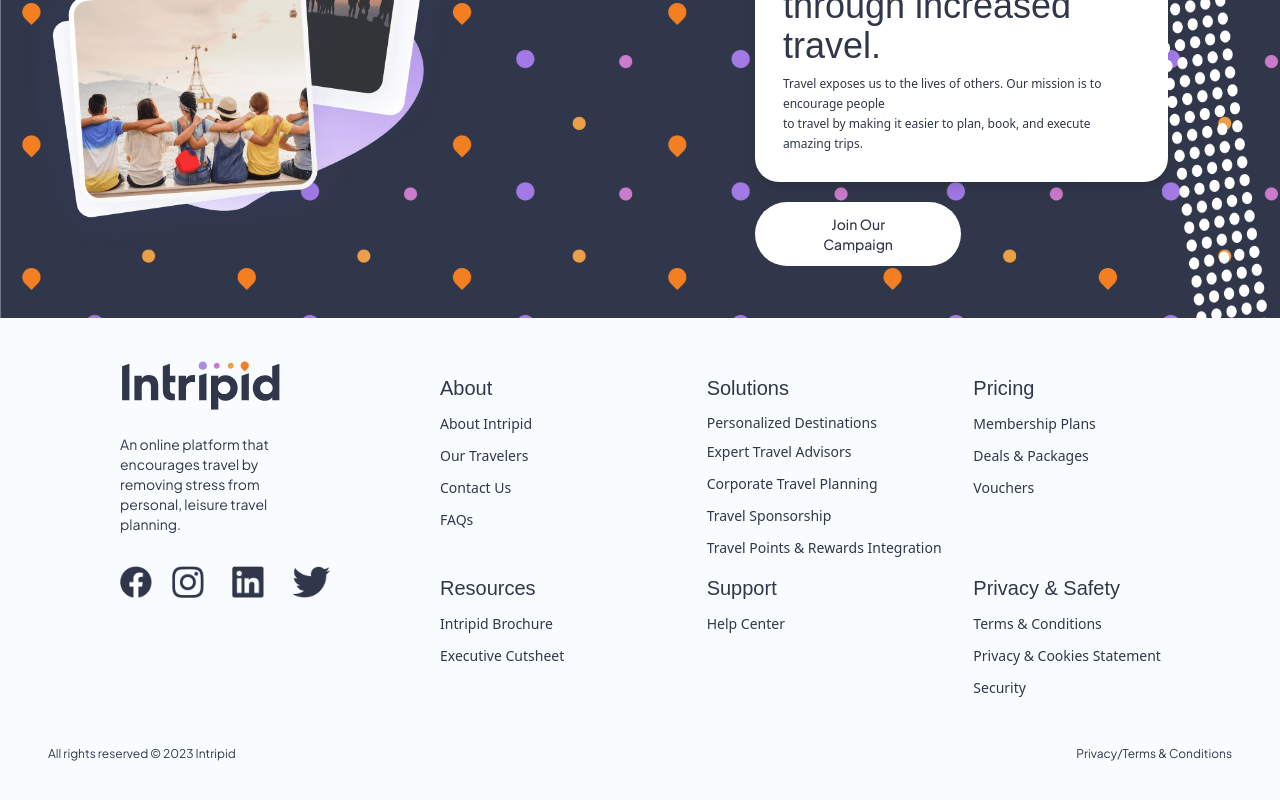
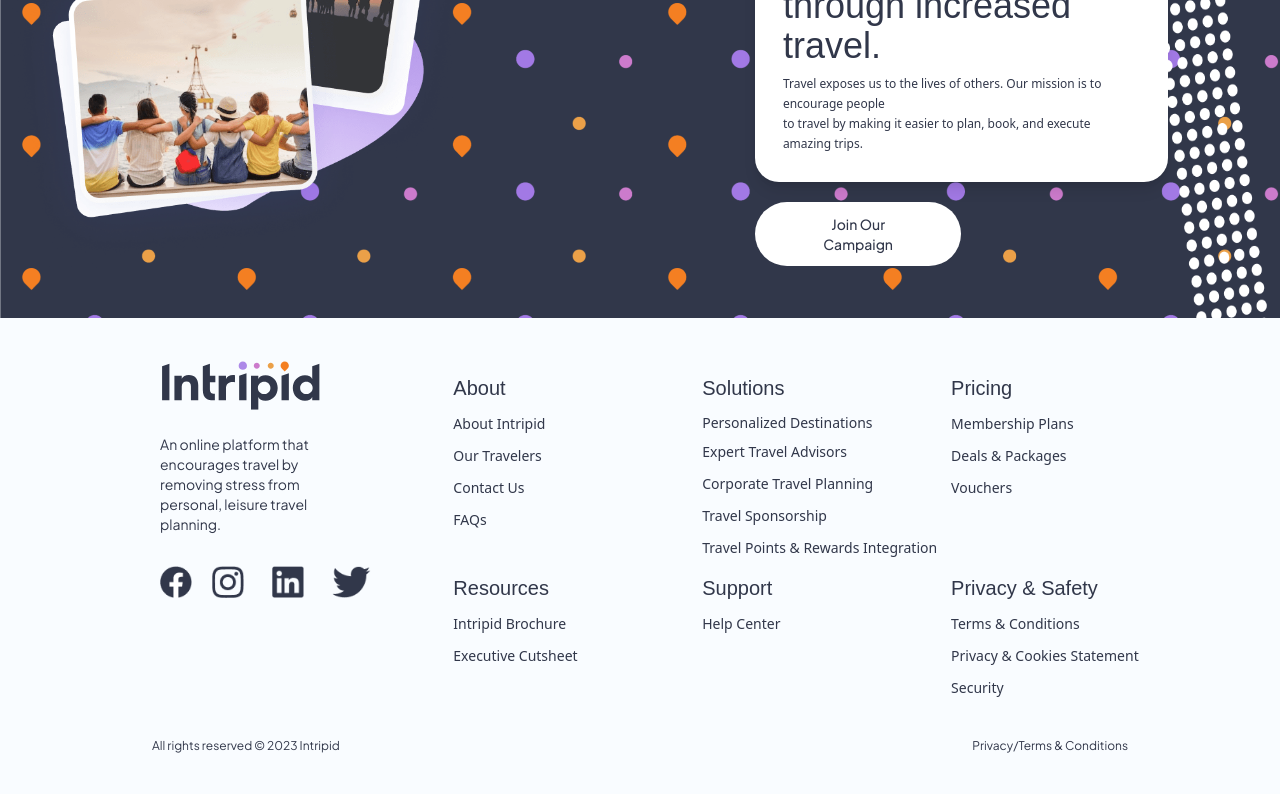
Before and after one commit to mamun4023/intripid, a React (Create React App) app: page / in a window 1280 px wide. Shown: the part 4781-5581 px from the top of the page. Built offline with nearby package versions, Linux system fonts and the light colour scheme; a web font is replaced by a local one.

Commit message:
fixed footer

```diff
--- a/src/sections/home/Footer/footerBottom.js
+++ b/src/sections/home/Footer/footerBottom.js
@@ -10,8 +10,8 @@ import TwitterIcon from '../../../utils/BrandIcons/Pngs/SocialIcons/Twitter.png'
 export default function FooterBottom(){
 
     return(
-        <div className="p-10 2xl:px-40 bg-footerBg">
-            <div className="grid grid-cols-1 xl:grid-cols-6">
+        <div className="p-10 xl:px-30 bg-footerBg">
+            <div className="grid grid-cols-1 xl:grid-cols-6 md:px-10">
                 <div className="md:col-span-2">
 
                     {/* logo and social logo */}
@@ -141,12 +141,13 @@ export default function FooterBottom(){
                 </div>
                 </div>
             </div>
-            <div className="mt-10 md:flex justify-between">
+
+            <div className="px-10 mt-10 xl:px-28 md:flex justify-between">
                 <div className="flex justify-center" >
-                    <p className="text-xs text-fontColor font-sans_regular p-2"> All rights reserved © 2023 Intripid</p>
+                    <p className="text-xs text-fontColor font-sans_regular"> All rights reserved © 2023 Intripid</p>
                 </div>
-                <div className="flex justify-center">
-                    <p className=" text-xs text-fontColor font-sans_regular p-2"> Privacy/Terms & Conditions</p>
+                <div className="flex justify-center mt-4 md:mt-0">
+                    <p className=" text-xs text-fontColor font-sans_regular"> Privacy/Terms & Conditions</p>
                 </div>
             </div>
         </div>
```
